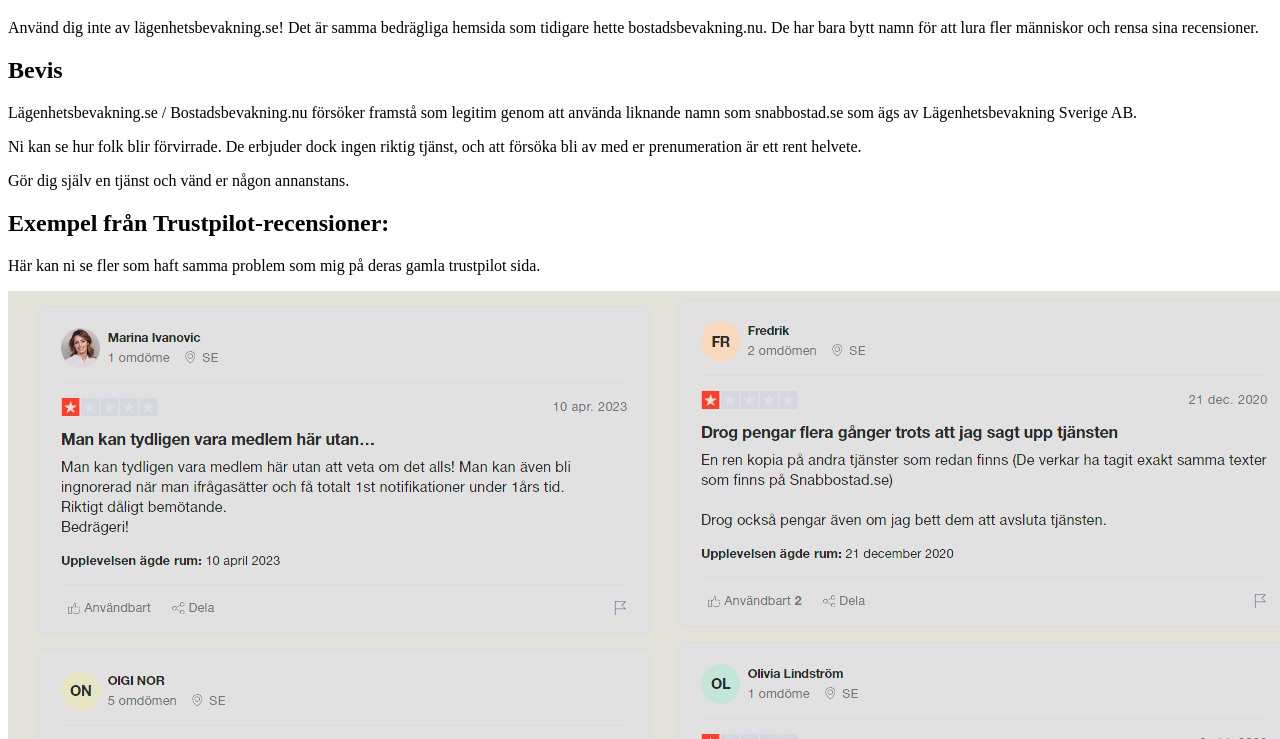
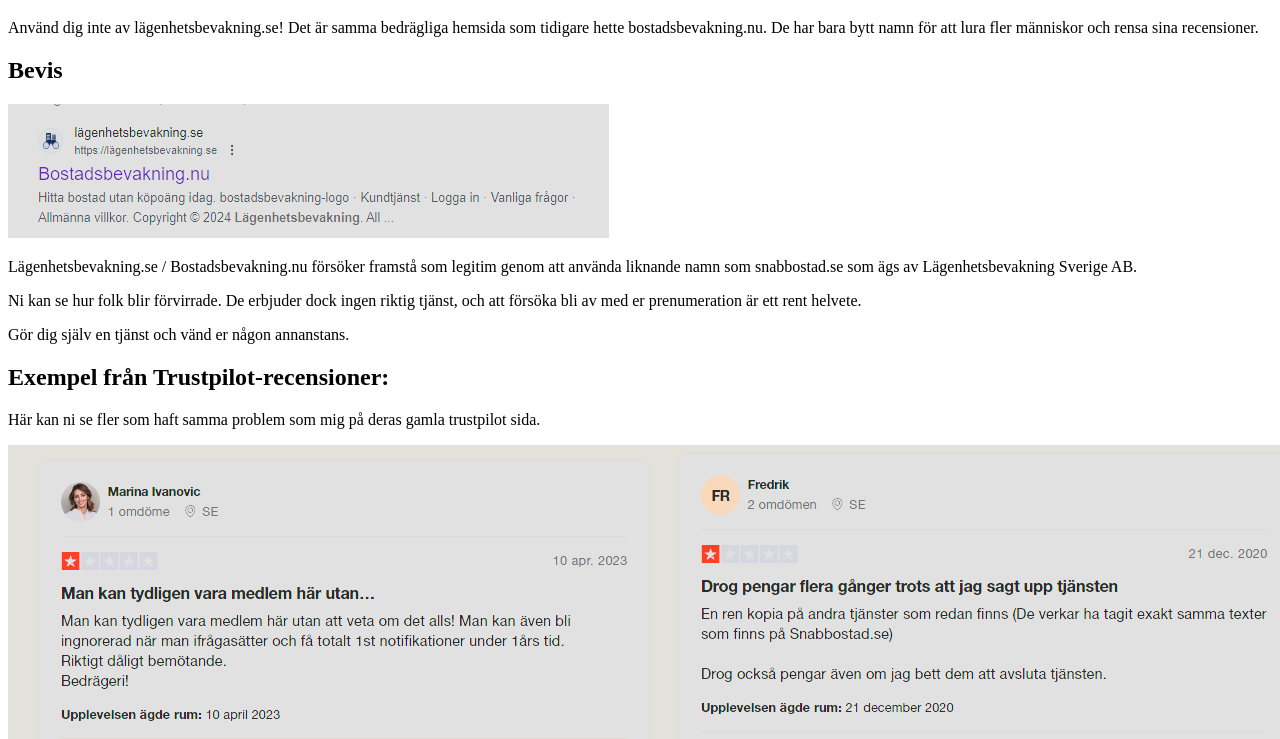
Before and after one commit to Lagenhetsbevakning/lagenhetsbevakning.github.io, a plain HTML site: page index.html in a window 1280 px wide. Shown: the part 61-800 px from the top of the page. Drawn offline with Linux system fonts and the light colour scheme.

Commit message:
Update index.html

```diff
--- a/index.html
+++ b/index.html
@@ -15,6 +15,7 @@
     <p>Använd dig inte av lägenhetsbevakning.se! Det är samma bedrägliga hemsida som tidigare hette bostadsbevakning.nu. De har bara bytt namn för att lura fler människor och rensa sina recensioner.</p>
 
     <h2>Bevis</h2>
+    <img src="./bostadsbevakning.nu-lägenhetsbevakning.se.png" alt="bostadsbevakning.nu lägenhetsbevakning.se samma hemsida" width="601" height="134">
     <p>Lägenhetsbevakning.se / Bostadsbevakning.nu försöker framstå som legitim genom att använda liknande namn som snabbostad.se som ägs av Lägenhetsbevakning Sverige AB.</p>
     <p>Ni kan se hur folk blir förvirrade. De erbjuder dock ingen riktig tjänst, och att försöka bli av med er prenumeration är ett rent helvete. </p>
     <p>Gör dig själv en tjänst och vänd er någon annanstans.</p>
```
